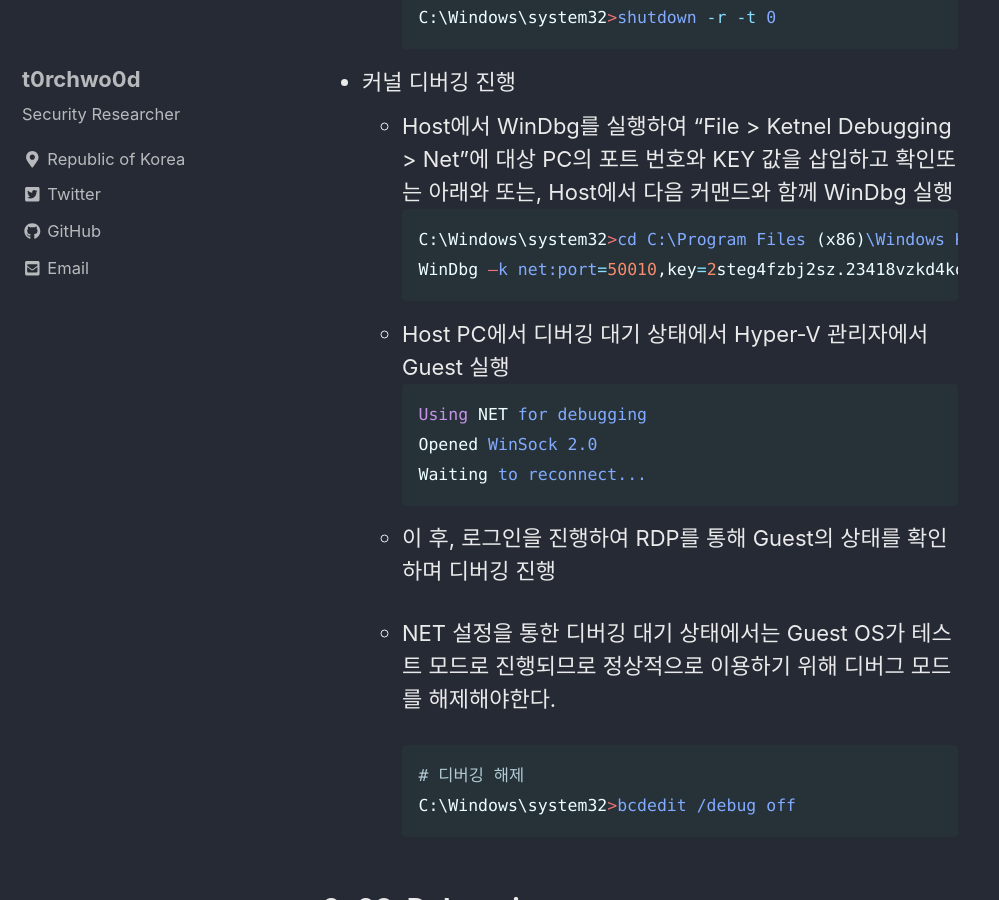
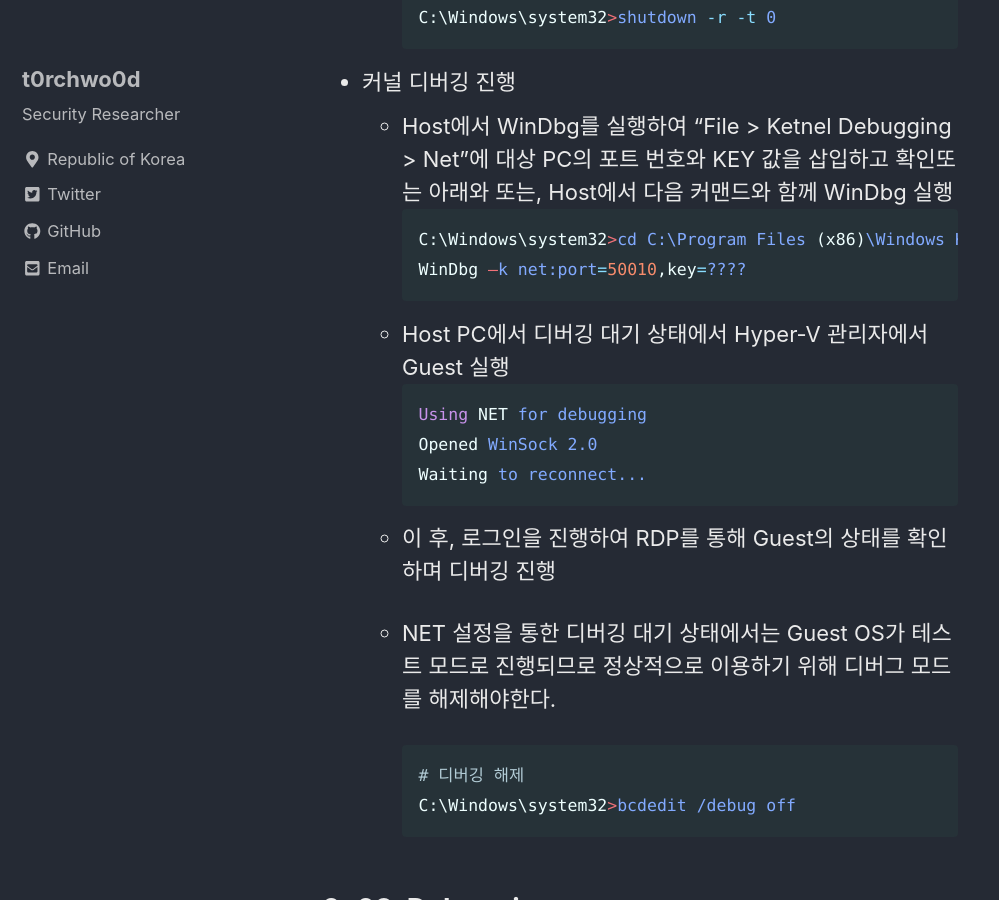
Before and after one commit to t0rchwo0d/t0rchwo0d.github.io, a Jekyll site: the page built from _posts/2019-05-19-Windows-Kernel-Debugging-In-Hyper-V.md, in a window 1280 px wide and 900 px high, scrolled down 3855 px. Shown: the whole window, without its empty margins (0-999 px from the left). Built offline with Jekyll 4.4.1, drawn with Linux system fonts in a browser that asks for light colours; cached includes are drawn as plain includes; nearby versions of some CDN libraries; comment, search, counter and statistics services are not loaded.

Commit message:
Posting Windows-Kernel-Debugging-In-Hyper-V

````diff
--- a/_posts/2019-05-19-Windows-Kernel-Debugging-In-Hyper-V.md
+++ b/_posts/2019-05-19-Windows-Kernel-Debugging-In-Hyper-V.md
@@ -101,7 +101,7 @@ tags:
   - Host에서 WinDbg를 실행하여 "File > Ketnel Debugging > Net"에 대상 PC의 포트 번호와 KEY 값을 삽입하고 확인또는 아래와  또는, Host에서 다음 커맨드와 함께 WinDbg 실행
     ```powershell
     C:\Windows\system32>cd C:\Program Files (x86)\Windows Kits\10\Debuggers\x64
-    WinDbg –k net:port=50010,key=2steg4fzbj2sz.23418vzkd4ko3.1g34ou07z4pev.1sp3yo9yz874p
+    WinDbg –k net:port=50010,key=????
     ```
 
   - Host PC에서 디버깅 대기 상태에서 Hyper-V 관리자에서 Guest 실행
````
